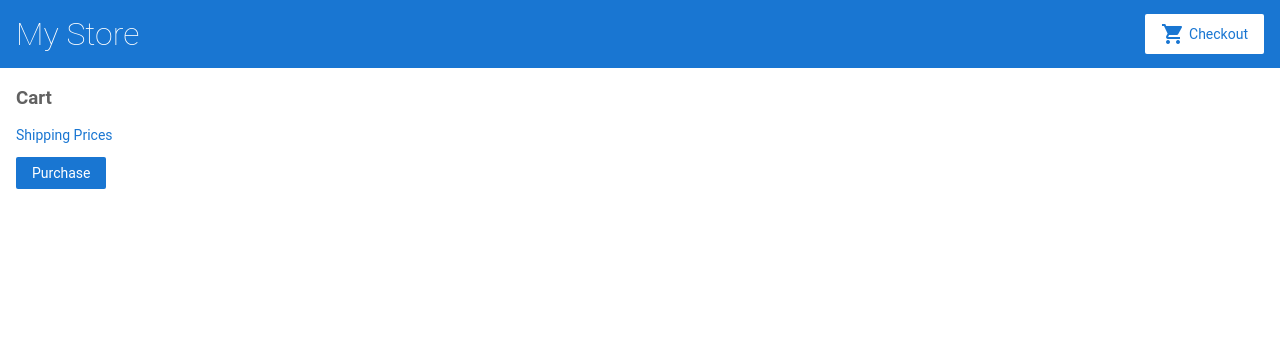
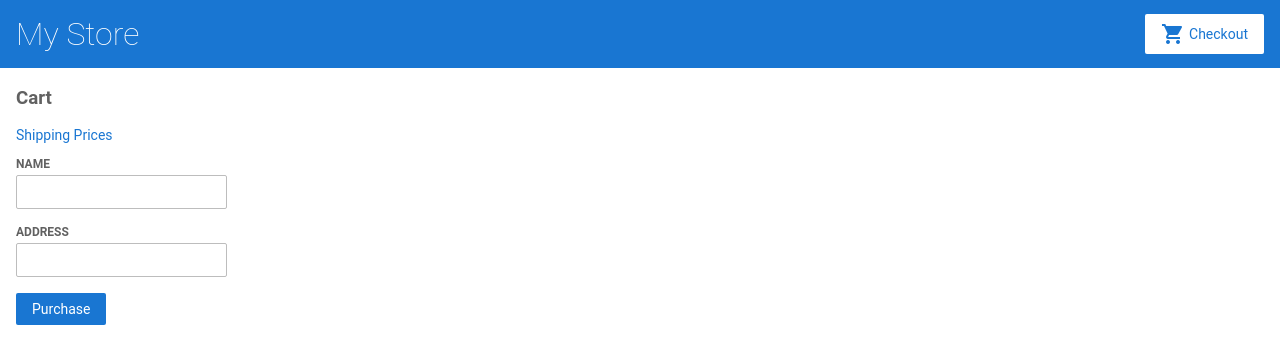
Before and after one commit to ledevduck/angular-first-try, an Angular app: page /cart in a window 1280 px wide. Shown: the top 364 px of the page. Built offline with nearby package versions, Linux system fonts and the light colour scheme.

Commit message:
Add <input> fields for name and address, each with a formControlName attribute that binds to the checkoutForm form controls for name and address to their <input> fields

```diff
--- a/src/app/cart/cart.component.html
+++ b/src/app/cart/cart.component.html
@@ -10,5 +10,20 @@
 </div>
 
 <form [formGroup]="checkoutForm" (ngSubmit)="onSubmit()">
+
+<div>
+<label for="name">
+  Name
+</label>
+<input id="name" type="text" formControlName="name">
+</div>
+
+<div>
+<label for="address">
+  Address
+</label>
+<input id="address" type="text" formControlName="address">
+</div>
+
   <button class="button" type="submit">Purchase</button>
 </form>
```
